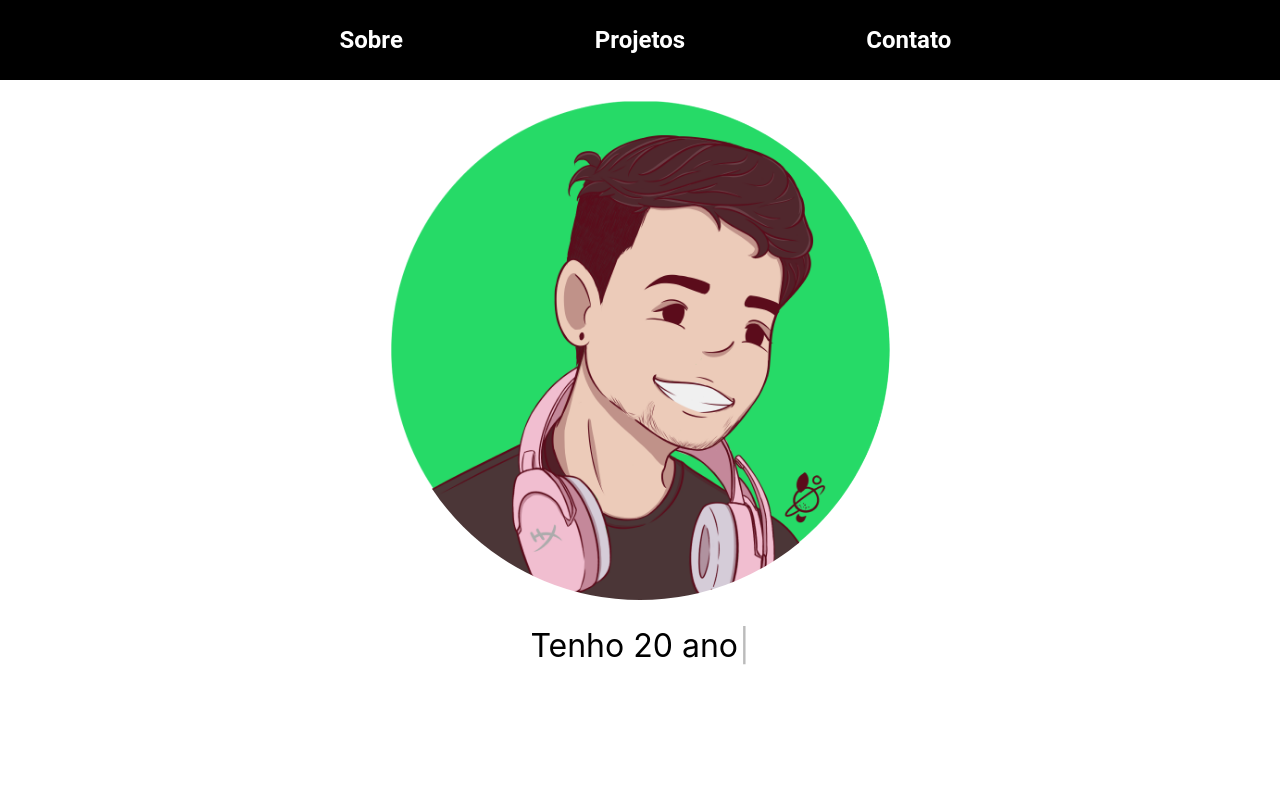
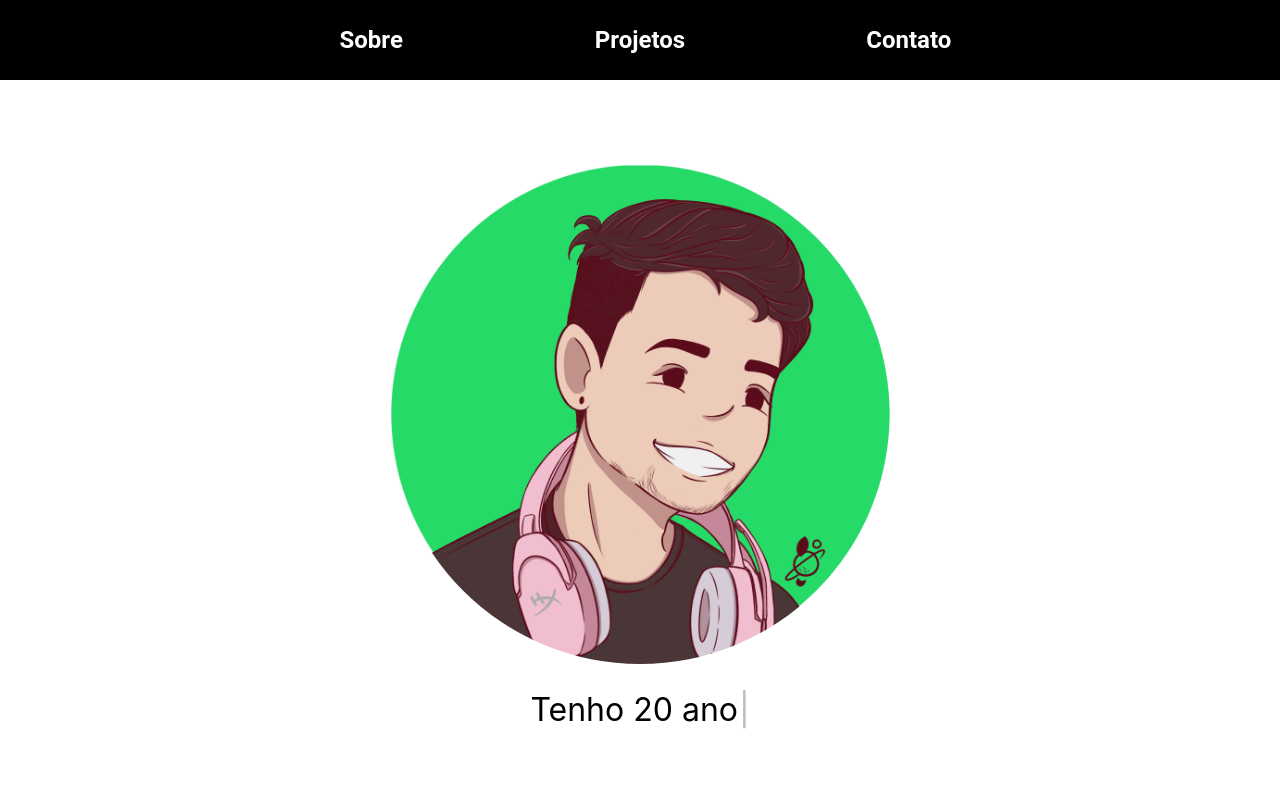
Before and after one commit to arielmell0/arielom.tech, a React (Create React App) app: page / in a window 1280 px wide. Shown: the top 800 px of the page. Built offline with nearby package versions, Linux system fonts and the light colour scheme.

Commit message:
feat: centralizando o container

```diff
--- a/src/Components/Container/Container.js
+++ b/src/Components/Container/Container.js
@@ -3,7 +3,7 @@ import styled from 'styled-components';
 export const Container = styled.div`
     display: flex;
     align-items: center;
-    justify-content: flex-start;
+    justify-content: center;
     flex-direction: column;
     width: 100vw;
     height: 90vh;
```
